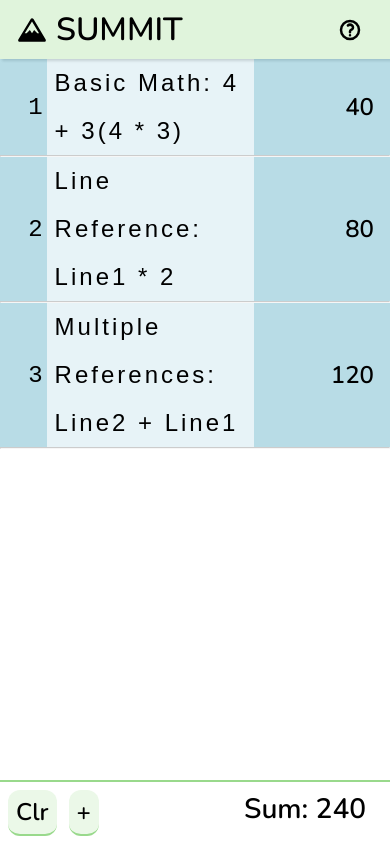
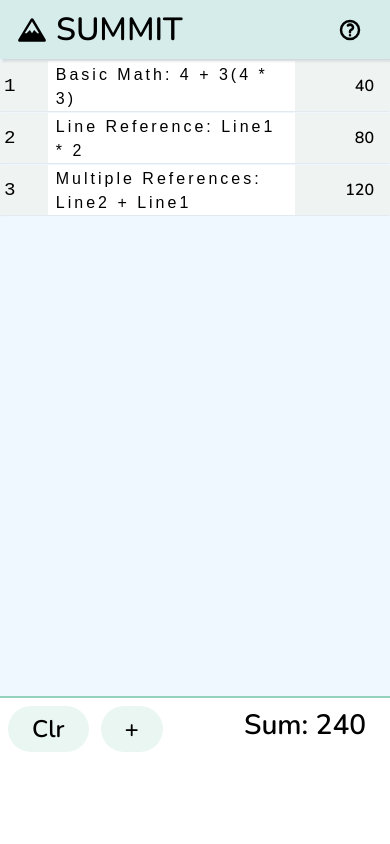
Before and after one commit to chartley1988/chartleys-calculator, a React (Vite) app: page / in a window 390 px wide. Built offline with nearby package versions, Linux system fonts and the light colour scheme.

Commit message:
Various Style changes

```diff
--- a/src/App.jsx
+++ b/src/App.jsx
@@ -6,24 +6,26 @@
 import HelpWindow from './components/HelpWindow';
 
 function App() {
-	const [ helpOpen, setHelpOpen ] = useState(false);
+	const [helpOpen, setHelpOpen] = useState(false);
 
-	function openHelp () {
+	function openHelp() {
 		setHelpOpen(true);
 	}
 
-	function closeHelp () {
+	function closeHelp() {
 		setHelpOpen(false);
 	}
 
 	return (
 		<div className='App'>
+			<div className='wrapper'>
 				<Header openHelp={openHelp} />
 				<DataContextProvider>
 					<Editor />
 				</DataContextProvider>
 				<HelpWindow closeHelp={closeHelp} helpOpen={helpOpen} />
 			</div>
+		</div>
 	);
 }
 
--- a/src/components/Editor.jsx
+++ b/src/components/Editor.jsx
@@ -1,4 +1,4 @@
-import { useState, useEffect } from 'react';
+import { useState, useEffect, useRef } from 'react';
 import '../css/editor.css';
 import EditorLine from './EditorLine';
 import Footer from './Footer';
@@ -22,6 +22,7 @@
 		updatedData.forEach((entry) => {
 			entry.selected = false;
 		});
+		dataContext.updateData(updatedData);
 		setLineSelected(false);
 		setCurrentLine(0);
 	}
@@ -36,10 +37,10 @@
 	}
 
 	function placeCaretAtPosition(line_num, position) {
-		const target = document.getElementById(`input-${line_num}`)
-		target.focus()
+		const target = document.getElementById(`input-${line_num}`);
+		target.focus();
 		target.setSelectionRange(position, position);
-		setCaret([line_num, position])
+		setCaret([line_num, position]);
 	}
 
 	function renderFooter() {
@@ -91,20 +92,20 @@
 		const input = entry.input_string;
 		const newText = spliceText(input, `Line${target}`, caret[1]);
 
-		const element = document.getElementById(`input-${caret[0]}`)
+		const element = document.getElementById(`input-${caret[0]}`);
 		element.value = newText;
 
 		entry.input_string = newText;
 		dataContext.updateData(updatedData);
 
 		const newPosition = caret[1] + `Line${target}`.length + 2;
-		placeCaretAtPosition(caret[0], newPosition )
+		placeCaretAtPosition(caret[0], newPosition);
 	}
 
 	return (
-		<div>
+		<>
 			<ul className='Editor'>
-				{dataContext.data.map((entry) => {
+				{dataContext.data.map((entry,index) => {
 					return (
 						<EditorLine
 							key={entry.line_number}
@@ -121,7 +122,7 @@
 				})}
 			</ul>
 			{renderFooter()}
-		</div>
+		</>
 	);
 }
 
--- a/src/components/EditorLine.jsx
+++ b/src/components/EditorLine.jsx
@@ -61,8 +61,8 @@
 						className='editor-line-number'
 						style={{
 							backgroundColor: selected
-								? 'rgb(var(--accent-2),0.7)'
-								: 'rgb(var(--accent-2),0.3)',
+								? 'rgb(var(--accent-2),0.3)'
+								: 'rgb(var(--accent-2),0.15)',
 						}}
 						onClick={(event) => {
 							event.stopPropagation();
@@ -81,8 +81,8 @@
 						onClickLine={onClickLine}
 						styleProp={{
 							backgroundColor: selected
-								? 'rgb(var(--accent-2),0.2)'
-								: 'rgb(var(--accent-2),0.1)',
+								? 'rgb(var(--accent-2),0.1)'
+								: 'white',
 						}}
 					/>
 				</div>
--- a/src/css/editor.css
+++ b/src/css/editor.css
@@ -1,6 +1,7 @@
 textarea {
 	resize: none;
 	font-family: 'Mukta', sans-serif;
+	font-weight: 200;
 	letter-spacing: 3px;
 	overflow: hidden;
 	min-height: 3rem;
@@ -9,34 +10,28 @@
 }
 
 hr {
-    opacity: 0.5;
+	opacity: 0.15;
 }
 
-div:has(.Editor) {
+.Editor {
 	width: 100%;
-    grid-column: 1/3;
-    grid-row: 3/4;
+    height: 100%;
+	box-sizing: border-box;
+    padding-top: 2px;
+	background-color: var(--light);
 
 	display: flex;
 	flex-direction: column;
 
-}
-
-.Editor {
-    width: 100%;
-    margin-bottom: 4rem;
-    box-sizing: border-box;
-    background-color: var(--light);
-
-    display: flex;
-    flex-direction: column;
+	list-style: none;
+	overflow-y: scroll;
+	max-height: 70vh;
 }
 
 .editor-input-line {
 	width: 100%;
-    height: 100%;
 
-    overflow:visible;
+	overflow: visible;
 	box-sizing: border-box;
 	line-height: 200%;
 
@@ -47,8 +42,6 @@
 
 .editor-line-flex {
 	display: flex;
-    min-height: 3rem;
-
 	align-items: stretch;
 
 	color: black;
@@ -56,9 +49,6 @@
 
 .input-container {
 	width: 100%;
-    min-height: 100%;
-
-
 	display: flex;
 	flex-direction: row;
 }
@@ -70,11 +60,36 @@
 	width: 3.5rem;
 	height: 100%;
 	padding: 0.25rem;
-    background-color: rgb(var(--accent-2),0.3);
+	background-color: rgb(var(--accent-2), 0.3);
 
 	display: flex;
 	flex-direction: column;
 	justify-content: center;
+	align-items: flex-start;
+}
+
+@media only screen and (max-width: 800px) {
+	.editor-input-line {
+		font-size: 1rem;
+		line-height: 1.5rem;
+	}
+
+	.editor-line-flex {
+		min-height: auto;
+	}
+
+	.input-container {
+		height: auto;
+	}
+
+	.editor-line-number {
+		font-size: 1.2rem;
+	}
+
+    textarea {
+        min-height: 2rem;
+        padding-top: 2px;
+    }
 }
 
 @media (prefers-color-scheme: dark) {
--- a/src/css/footer.css
+++ b/src/css/footer.css
@@ -3,7 +3,7 @@
     width: 100%;
 
     --size: 4rem;
-    position: fixed;
+
     bottom: 0px;
     height: var(--size);
     background-color: white;
@@ -14,6 +14,7 @@
     justify-content: space-between;
     gap: 0.5rem;
     padding: 0.5rem;
+
 }
 
 .footer-button {
@@ -22,10 +23,9 @@
     font-size: 1.5rem;
     color: var(--font);
     background-color: rgb(var(--accent), 0.2);
-    padding: 0.25rem 0.5rem 0.25rem 0.5rem;
+    padding: 0.25rem 1.5rem 0.25rem 1.5rem;
     border: none;
-    border-bottom: rgb(var(--accent)) solid 2px;
-    border-radius: 0.75rem;
+    border-radius: 1.5rem;
 }
 
 .footer-button:hover {
--- a/src/css/header.css
+++ b/src/css/header.css
@@ -7,6 +7,7 @@
     grid-row: 1/2;
     background-color: rgb(var(--accent),0.3);
     box-shadow: rgba(0, 0, 0, 0.15) 1.95px 1.95px 2.6px;
+    z-index: 3;
 
     display: flex;
     flex-direction: row;
--- a/src/css/help-file.css
+++ b/src/css/help-file.css
@@ -10,6 +10,8 @@
 
     width: 100%;
     height: 100%;
+
+    z-index: 5;
 }
 
 #help-file > div {
--- a/src/css/main.css
+++ b/src/css/main.css
@@ -1,9 +1,29 @@
 :root {
-    --accent: 153, 217, 140;
-    --accent-2: 22, 138, 173;
+	--accent: 148, 210, 189;
+	--accent-2: 233, 216, 166;
 	--font: black;
 	font-family: 'Nunito', sans-serif;
 	color: var(--font);
+}
+
+.App {
+    padding: 2rem;
+	display: flex;
+	justify-content: center;
+	height: 100vh;
+}
+
+.wrapper {
+    height: 100%;
+	max-width: 960px;
+    border: 2px solid black;
+    border-radius: 1rem;
+	overflow: hidden;
+	background-color: aliceblue;
+
+	display: grid;
+	grid-template-rows: auto 1fr;
+	grid-template-columns: 1fr;
 }
 
 body {
@@ -58,22 +78,11 @@
 	color: var(--font);
 	background-color: rgb(var(--accent-2), 0.3);
 	border: none;
-    border-bottom: rgb(var(--accent-2)) solid 2px;
-    border-radius: 0.35rem;
+	border-radius: 50%;
 }
 
 button:hover {
 	background-color: rgb(var(--accent-2), 0.5);
-}
-
-
-.App {
-    height: 100vh;
-    width: 100;
-
-    display: grid;
-    grid-template-columns: 2fr 0.5fr;
-    grid-template-rows: auto auto 1fr;
 }
 
 .mobile {
@@ -97,7 +106,6 @@
 	pointer-events: none;
 }
 
-
 @media only screen and (max-width: 800px) {
 	header {
 		padding: 0.25rem;
@@ -106,7 +114,18 @@
 	}
 
 	.App {
-        grid-template-columns: 2fr 1fr;
+		padding: 0;
+		width: 100%;
+		height: 90vh;
+	}
+
+	.wrapper {
+		width: 100%;
+		height: 100%;
+		border: none;
+		border-radius: 0;
+
+
 	}
 
 	.mobile {
@@ -133,7 +152,13 @@
 
 @media (prefers-color-scheme: dark) {
 	:root {
-        --font: #F7FBE8;
+		--font: #f7fbe8;
+	}
+
+	.wrapper {
+		background-color: rgb(37, 37, 37);
+		border: 2px solid rgb(var(--accent), 0.3);
+		border-radius: 1rem;
 	}
 
 	body {
--- a/src/css/result.css
+++ b/src/css/result.css
@@ -1,7 +1,7 @@
 .Result {
     width: 200px;
     align-self: stretch;
-    background-color: rgb(var(--accent-2),0.3);
+    background-color: rgb(var(--accent-2),0.15);
 
     padding-right: 1rem;
     display: flex;
@@ -11,3 +11,10 @@
 
     font-size: 1.5rem;
 }
+
+@media only screen and (max-width: 800px) {
+	.Result {
+        font-size: 1rem;
+        width: 120px;
+    }
+}
```
Lines whose indentation alone changed are shown as unchanged.
